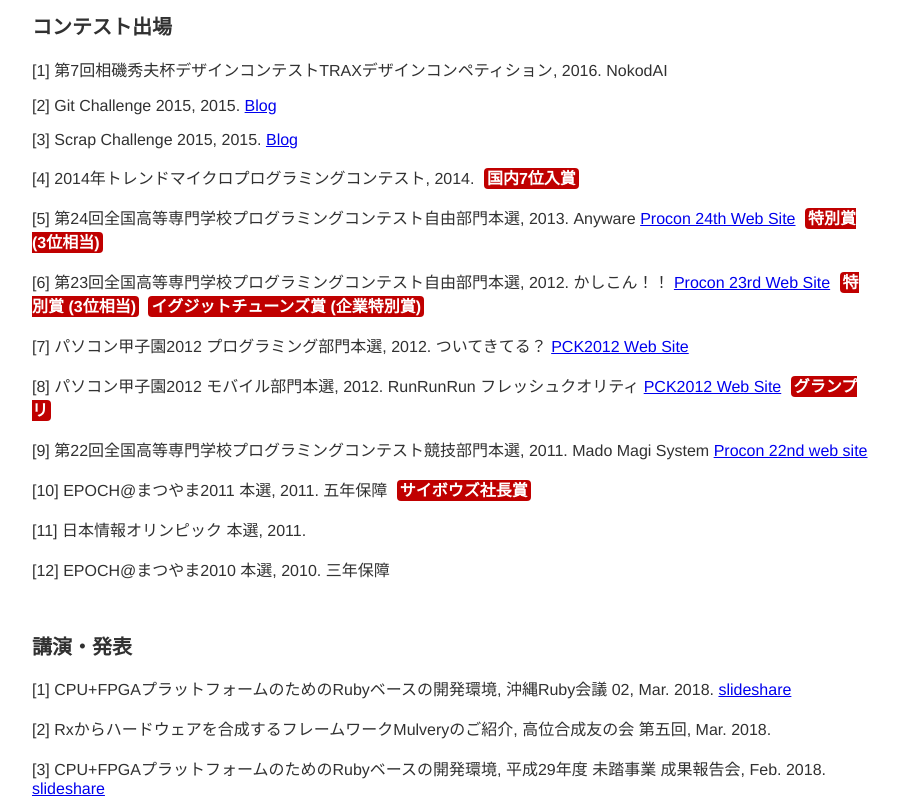
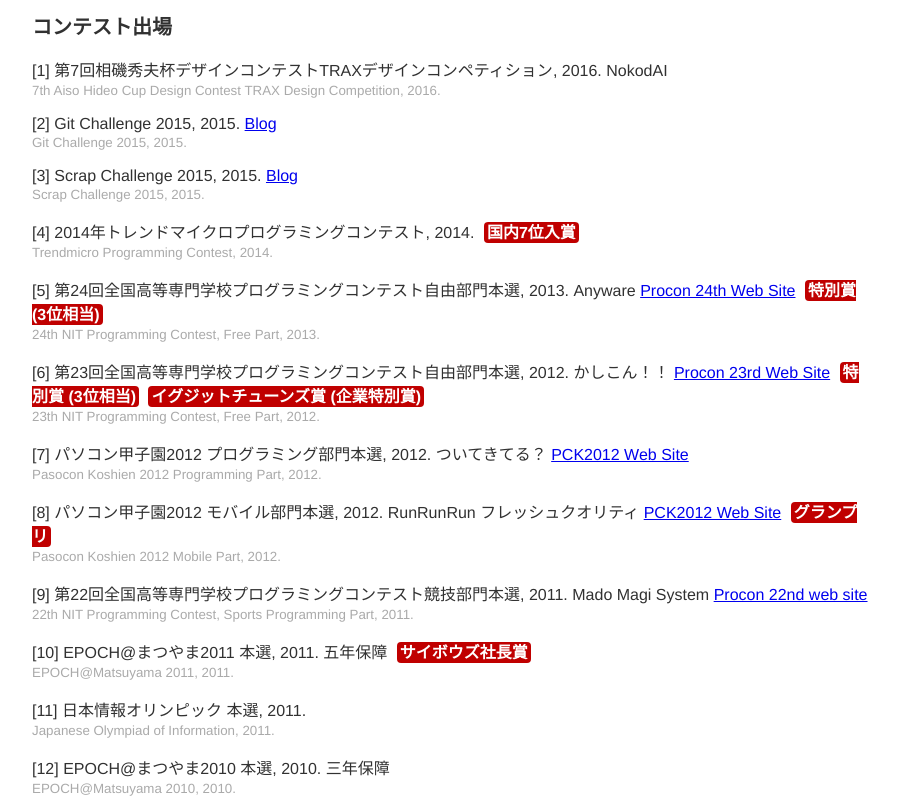
Before and after one commit to maruuusa83/profile, a plain HTML site: page index.html in a window 1280 px wide. Shown: the part 3080-3881 px from the top of the page, without its empty margins (188-1086 px from the left). Drawn offline with nearby package versions, Linux system fonts and the light colour scheme.

Commit message:
add title-en in prizes

```diff
--- a/index.html
+++ b/index.html
@@ -216,6 +216,10 @@
     <span class="text"></span>
     <a class="url"></a>
     <span class="prize"></span>
+    <span class="en">
+      <span class="etitle"></span>,
+      <span class="year"></span>.
+    </span>
   </p>
 </div>
 <div id="media-template">
--- a/static/data.js
+++ b/static/data.js
@@ -89,40 +89,51 @@ var data = {
   [
     {
       title: '優秀リコンフィギャラブルシステム講演賞',
+      etitle: 'IEICE RECONF, Outstanding Reconfigualable System Presentation Award',
       year: 2018
     }, {
       title: "電子情報通信学会論文誌D 学生秀逸論文",
+      etitle: "IEICE Transactions D (Japansese), Students Excellent Paper",
       year: 2017
     }, {
       title: "2014年度沖縄工業高等専門学校メディア情報工学科表彰 優秀学生表彰2件・最優秀卒業研究賞",
+      etitle: "Okinawa-NCT Media Information Department Commendation, Excellent student Prize x2, Best Graduation Research Prize",
       year: 2015
     }, {
       title: "2014年トレンドマイクロプログラミングコンテスト 国内7位入賞",
+      etitle: "Trendmicro Programming Contest, A Prize Winner (7th)",
       year: 2014
     }, {
       title: "IT津梁まつり2013 プログラム部門 第一位",
+      etitle: "IT Shinryo Matsuri, Prigramming Part, 1st Prize",
       year: 2013
     }, {
       title: "第24回全国高等専門学校プログラミングコンテスト 自由部門 特別賞",
+      etitle: "24th NIT Programming Contst, Free Part, Special Prize",
       year: 2013,
       url: { url: "http://www.procon.gr.jp/?p=73190", name: "Procon 24th Results" }
     }, {
       title: "平成24年度高専機構理事長特別賞",
+      etitle: "National Institutes of Technology President Special Prize",
       year: 2013,
       url: { url: "http://www.kosen-k.go.jp/news/news20130520.html", name: "NIT Information" }
     }, {
       title: "情報処理学会若手奨励賞",
+      etitle: "IPSJ Excellent Student Award",
       year: 2012
     }, {
       title: "パソコン甲子園2012 モバイル部門 グランプリ",
+      etitle: "Pasocon Koshien 2012, Mibile Part, Grand Prize",
       year: 2012,
       url: { url: "http://web-ext.u-aizu.ac.jp/pc-concours/2012hon/13/13_kekka.html", name: "PCK 2012 Results" }
     }, {
       title: "第23回全国高等専門学校プログラミングコンテスト 自由部門 特別賞・イグジットチューンズ賞",
+      etitle: "23th NIT Programming Contst, Free Part, Special Prize and Exit Tunes Prize",
       year: 2012,
       url: { url: "http://www.procon.gr.jp/?p=73908", name: "Procon 23th Results" }
     }, {
       title: "EPOCH@まつやま2011 サイボウズ社長賞",
+      etitle: "EPOCH@Matsuyama 2011, Cybozu Inc. President's Prize",
       year: 2011
     }
   ],
@@ -130,39 +141,47 @@ var data = {
   [
     {
       title: "第7回相磯秀夫杯デザインコンテストTRAXデザインコンペティション",
+      etitle: "7th Aiso Hideo Cup Design Contest TRAX Design Competition",
       project: "NokodAI",
       year: 2016
     }, {
       title: "Git Challenge 2015",
+      etitle: "Git Challenge 2015",
       year: 2015,
       url: { url: "http://maruuusa83.hateblo.jp/entry/2015/11/15/223917", name: "Blog" }
     }, {
       title: "Scrap Challenge 2015",
+      etitle: "Scrap Challenge 2015",
       year: 2015,
       url: { url: "http://maruuusa83.hateblo.jp/entry/2015/08/29/000000", name: "Blog" }
     }, {
       title: "2014年トレンドマイクロプログラミングコンテスト",
+      etitle: "Trendmicro Programming Contest",
       year: 2014,
       prize: '<span class="important">国内7位入賞</span>',
     }, {
       title: "第24回全国高等専門学校プログラミングコンテスト自由部門本選",
+      etitle: "24th NIT Programming Contest, Free Part",
       year: 2013,
       project: "Anyware",
       url: { url: "http://www.procon.gr.jp/?page_id=59711", name: "Procon 24th Web Site" },
       prize: '<span class="important">特別賞 (3位相当)</span>',
     }, {
       title: "第23回全国高等専門学校プログラミングコンテスト自由部門本選",
+      etitle: "23th NIT Programming Contest, Free Part",
       year: 2012,
       project: "かしこん！！",
       url: { url: "http://www.procon.gr.jp/?page_id=59691", name: "Procon 23rd Web Site"},
       prize: '<span class="important">特別賞 (3位相当)</span> <span class="important">イグジットチューンズ賞 (企業特別賞)</span>',
     }, {
       title: "パソコン甲子園2012 プログラミング部門本選",
+      etitle: "Pasocon Koshien 2012 Programming Part",
       year: 2012,
       team: "ついてきてる？",
       url: { url: "http://web-ext.u-aizu.ac.jp/pc-concours/2012hon/13/13_team.html", name: "PCK2012 Web Site"},
     }, {
       title: "パソコン甲子園2012 モバイル部門本選",
+      etitle: "Pasocon Koshien 2012 Mobile Part",
       year: 2012,
       team: "フレッシュクオリティ",
       project: "RunRunRun",
@@ -170,19 +189,23 @@ var data = {
       prize: '<span class="important">グランプリ</span>',
     }, {
       title: "第22回全国高等専門学校プログラミングコンテスト競技部門本選",
+      etitle: "22th NIT Programming Contest, Sports Programming Part",
       year: 2011,
       project: "Mado Magi System",
       url: { url: "http://www.procon.gr.jp/?page_id=59681", name: "Procon 22nd web site" },
     }, {
       title: "EPOCH@まつやま2011 本選",
+      etitle: "EPOCH@Matsuyama 2011",
       year: 2011,
       team: "五年保障",
       prize: '<span class="important">サイボウズ社長賞</span>',
     }, {
       title: "日本情報オリンピック 本選",
+      etitle: "Japanese Olympiad of Information",
       year: 2011
     }, {
       title: "EPOCH@まつやま2010 本選",
+      etitle: "EPOCH@Matsuyama 2010",
       year: 2010,
       team: "三年保障"
     },
@@ -191,6 +214,7 @@ var data = {
   [
     {
       title: "IT津梁まつり2013 プログラム部門",
+      etitle: "IT Shinryo Matsuri 2013 Programming Part",
       year: 2013,
       prize: '<span class="important">第一位</span>',
     }
@@ -199,14 +223,17 @@ var data = {
   [
     {
       title: "平成29年度未踏IT人材発見・育成プロジェクト 採択",
+      etitle: "2017 MITOU Project",
       year: 2017,
       text: '「CPU＋FPGAプラットフォームのためのRubyベースの開発環境」<span class="important">スーパークリエイター認定</span>',
       url: { url: "https://www.ipa.go.jp/jinzai/mitou/2017/seika.html", name: "IPA web site"}
     }, {
       title: "ITfrogs 4期生",
+      etitle: "ITfrogs 4th graduating team",
       year: 2012
     }, {
       title: "日本情報オリンピック 夏季合宿",
+      etitle: "IPSJ Summer Camp",
       year: 2011
     }
   ],
```
